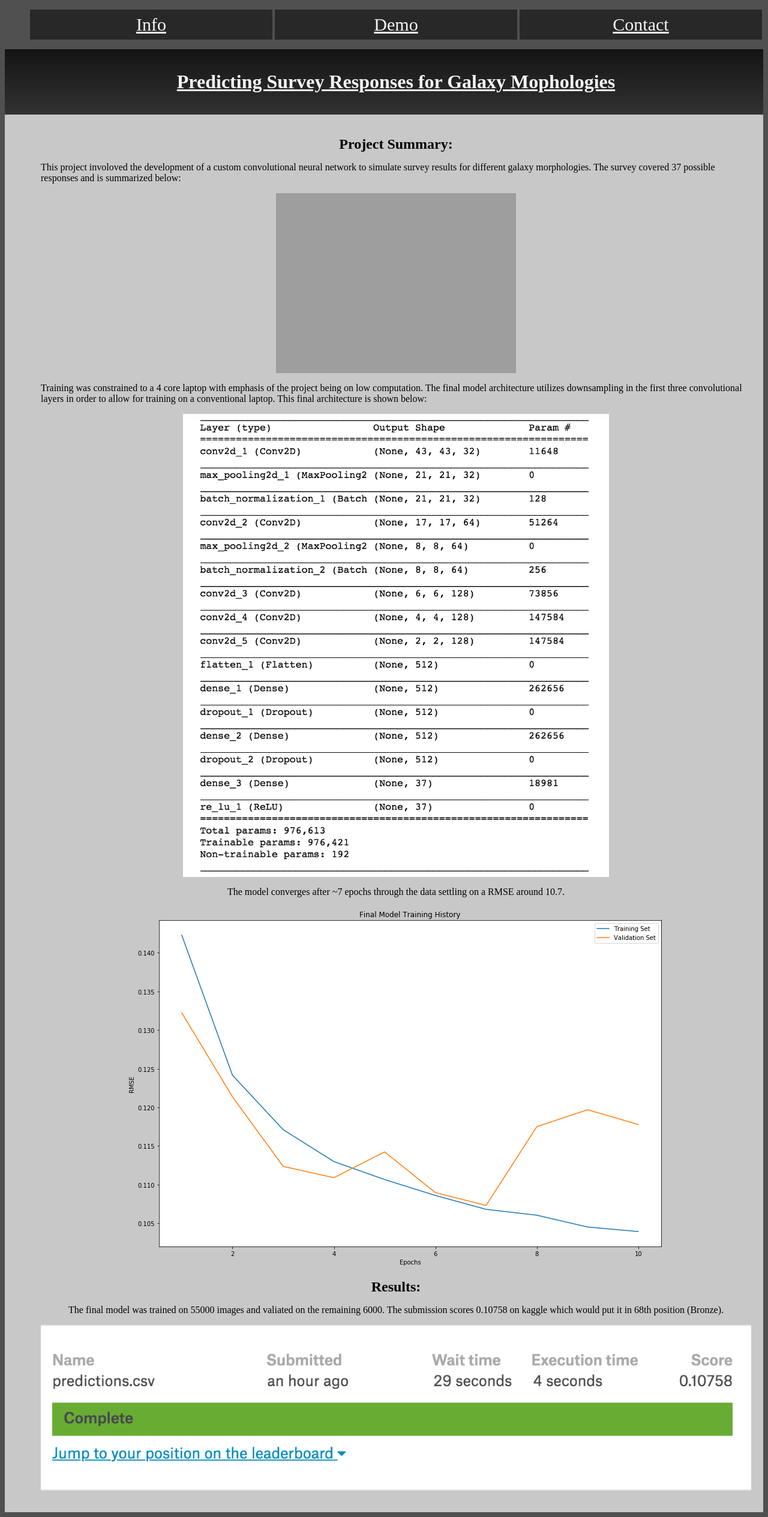
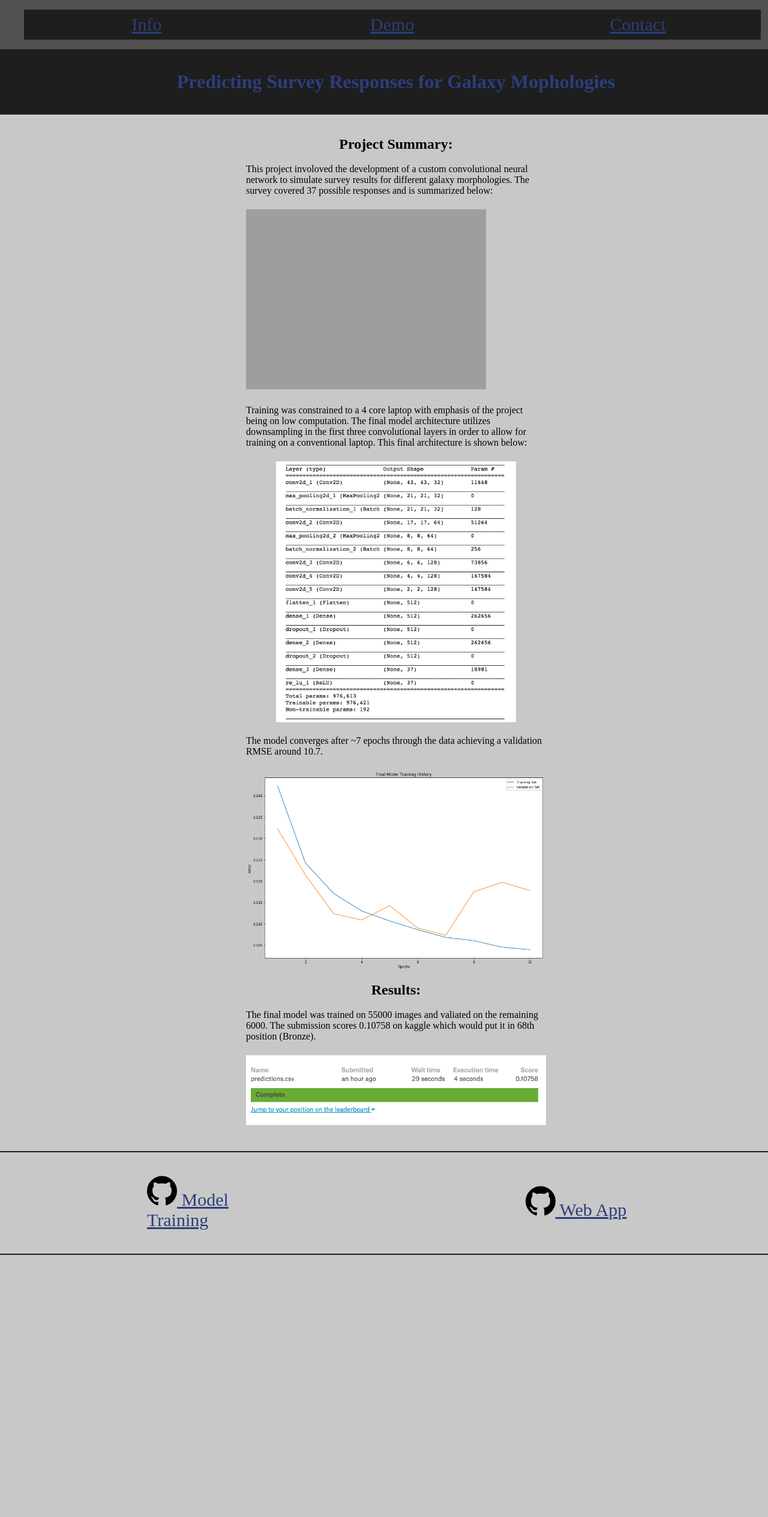
Before and after one commit to LiamWoodRoberts/GalaxyWebApp, a Flask app: page / in a window 1280 px wide. Shown: the whole page at 60% size. After the commit the page ends 2092 px from the top, so only its background shows below. Run offline with Flask 2, Linux system fonts and the light colour scheme; grey boxes are pictures that could not be loaded.

Commit message:
aesthetic changes to html and css

```diff
--- a/static/styles/styles.css
+++ b/static/styles/styles.css
@@ -2,20 +2,22 @@ body{
     background:rgb(80,80,80);
     color: white;
     font-family: Perpetua;
+    margin:0;
+    padding:0;
 }
 
 header {
-    background: linear-gradient(rgb(20,20,20),rgb(50,50,50));
+    background: rgb(30,30,30);
     padding: 20px;
 }
 
 header.nav_bar {
-    background:rgb(20,20,20);
+    background:rgb(30,30,30);
     padding:1px;
 }
 
 div {
-    background: rgb(40,40,40);
+    background: rgb(30,30,30);
     margin: auto;
     width: auto;
     height: 50px;
@@ -24,13 +26,20 @@ div {
 }
 
 div.nav_bar {
+    margin:0;
+    padding:0;
     width: 33%;
 }
 
 div.image{
-    background: rgb(15,30,80);
+    background:rgb(200,200,200);
     height: auto;
-    padding: 10px;
+}
+
+div.foot{
+    background:rgb(200,200,200);
+    width:230px;
+    height:auto;
 }
 
 div.data {
@@ -42,24 +51,26 @@ div.data {
 ul {
     display: flex;
     flex-direction: row;
+    list-style-type: none;
 }
 
 
 li {
     margin: auto;
     height: auto;
-    width: auto;
+    width:500px;
     padding: 3px;
 }
 
 p {
     color:black;
     margin:auto;
+    width:400;
 }
 a {
     font-size: 30px;
     margin:auto;
-    color:whitesmoke;
+    color:rgb(43, 62, 124);
 }
 section {
     background: rgb(200,200,200);
@@ -88,7 +99,7 @@ img {
 }
 
 img.small {
-    max-width: 60%;
+    max-width: 80%;
 }
 
 img.vsmall {
@@ -100,9 +111,8 @@ img.icon {
     height: auto;
 }
 h1 {
-    color:whitesmoke;
+    color:rgb(43, 62, 124);
     margin:auto;
-    text-decoration: underline;
 }
 
 h1.paragraph {
--- a/templates/contact.html
+++ b/templates/contact.html
@@ -42,3 +42,4 @@
     </section>
 
     </body>
+</html>
--- a/templates/index.html
+++ b/templates/index.html
@@ -31,33 +31,77 @@
             <h2> Project Summary:</h2>
         </ul>
         <ul>
+            <li>
                 <p>This project involoved the development of a custom convolutional neural network to simulate survey results for different galaxy morphologies. The survey covered 37 possible responses and is summarized below:</p>
+            </li>
         </ul>
         <ul>
+            <li>
                 <img src="../static/images/GalaxtZooTree.png">
+            </li>
         </ul>
         <ul>
+            <li>
                 <p>Training was constrained to a 4 core laptop with emphasis of the project being on low computation. The final model architecture utilizes downsampling in the first three convolutional layers in order to allow for training on a conventional laptop. This final architecture is shown below:</p>
+            </li>
         </ul>
         <ul>
+            <li>
+                <div class=image>
                     <img src="../static/images/final_model_summary.png" class="small">
+                </div>
+            </li>
         </ul>
         <ul>
-            <p>The model converges after ~7 epochs through the data settling on a RMSE around 10.7.</p>
+            <li>
+                <p>The model converges after ~7 epochs through the data achieving a validation RMSE around 10.7.</p>
+            </li>
         </ul>
         <ul>
+            <li>
+                <div class="image">
                     <img src="../static/images/loss_history.png">
+                </div>
+            </li>
         </ul>
         <ul>
             <h2> Results: </h2>
         </ul>
         <ul>
+            <li>
                 <p>The final model was trained on 55000 images and valiated on the remaining 6000. The submission scores 0.10758 on kaggle which would put it in 68th position (Bronze).</p>
+            </li>
         </ul>
         <ul>
+            <li>
                 <img src="../static/images/kaggle_score.png",class="vsmall">
+            </li>
         </ul>
     </section>
+    <header class="nav_bar">
+    </header>
+        <section>
+        <ul>
+            <li>
+                <div class="foot">
+                    <a href="https://github.com/LiamWoodRoberts/Image_Classification_for_Galaxy_Morphologies" class="text">
+                        <img src="../static/images/github.svg" class="icon">
+                        Model Training</a>
+                </div>
+            </li>
+
+            <li>
+                <div class="foot">
+                    <a href="https://github.com/LiamWoodRoberts/GalaxyWebApp" class="text">
+                        <img src="../static/images/github.svg" class="icon">
+                        Web App</a>
+                </div>
+            </li>
+
+        </ul>
+    </section>
+    <header class="nav_bar">
+    </header>
 
 </body>
 </html>
```
Also changed, not shown: model_params.py (+7 -1 lines), templates/predictor.html (+21 -1 lines). Lines whose indentation alone changed are shown as unchanged.
